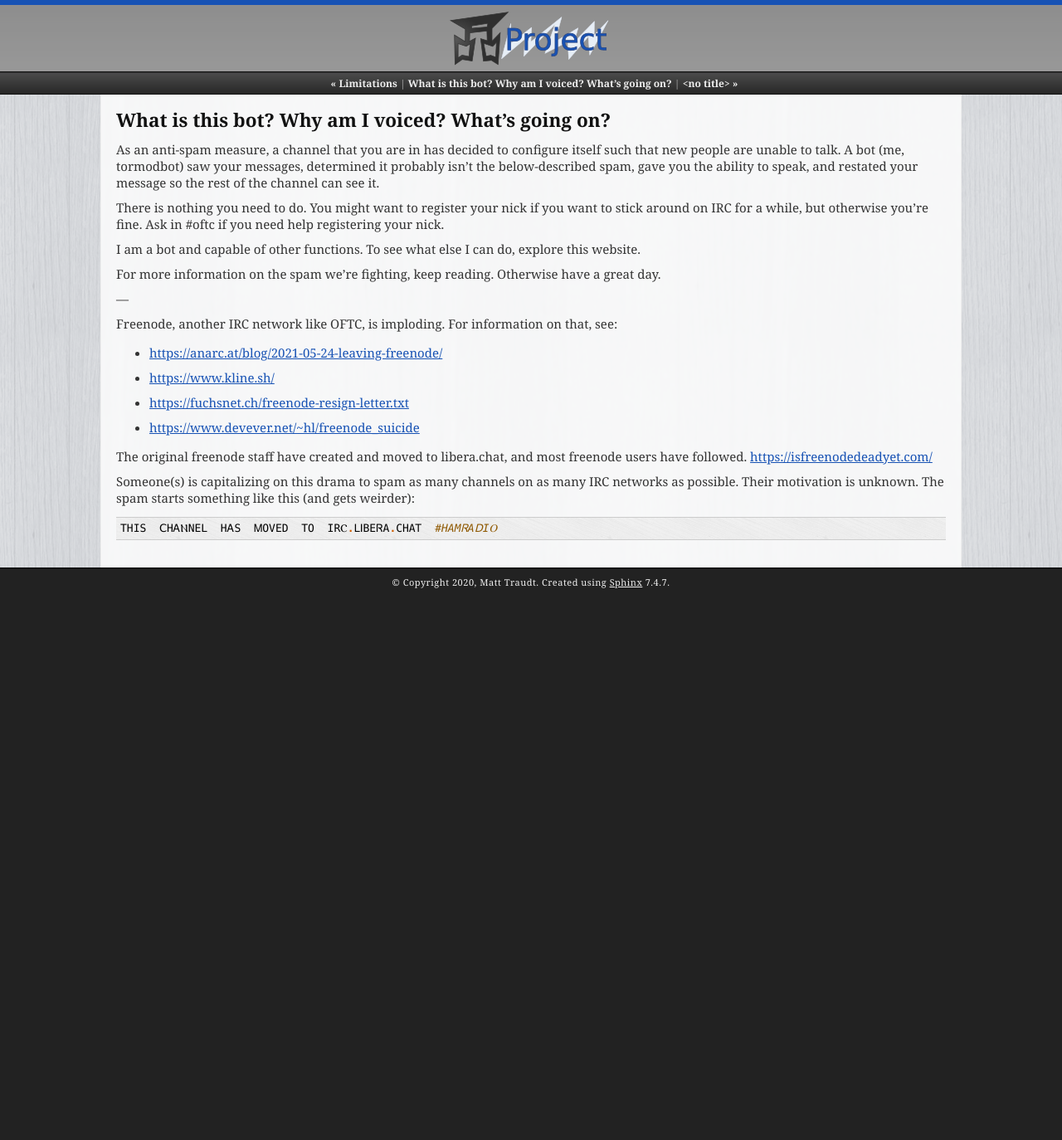
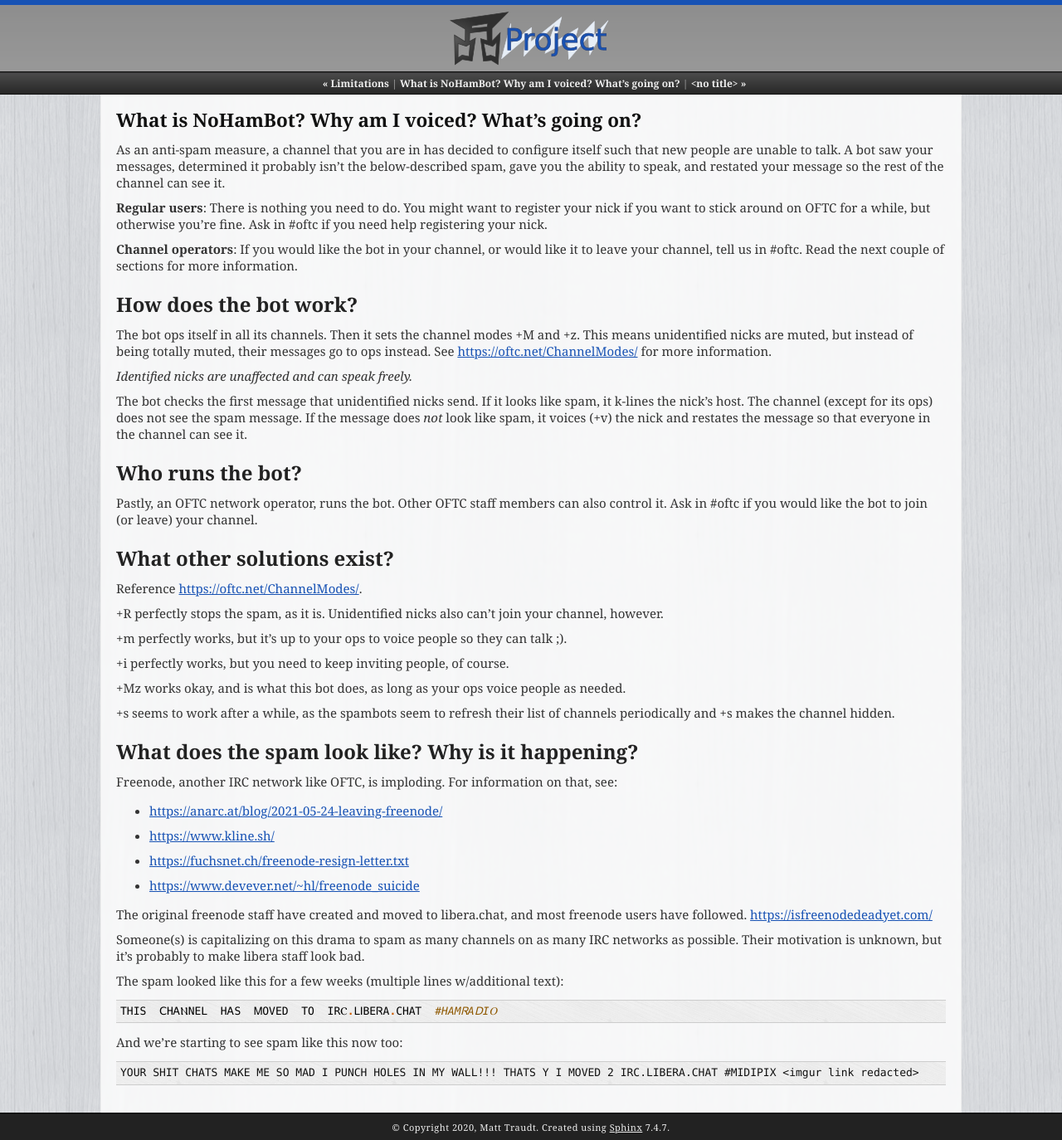
Before and after one commit to oftc/antispambot, a Sphinx documentation site: the page built from docs/liberaham.rst, in a window 1280 px wide. Shown: the whole page at 83% size. Built offline with Sphinx 7.4.7, drawn with Linux system fonts in a browser that asks for light colours; pages that are not in the unit, such as notebooks, are missing from menus; before the commit the page ends 900 px from its top, so only the background shows below that.

Commit message:
Update liberaham info page

```diff
--- a/docs/liberaham.rst
+++ b/docs/liberaham.rst
@@ -1,25 +1,68 @@
-What is this bot? Why am I voiced? What's going on?
+What is NoHamBot? Why am I voiced? What's going on?
 ===================================================
 
 As an anti-spam measure, a channel that you are in has decided to configure
-itself such that new people are unable to talk. A bot (me, tormodbot) saw your
-messages, determined it probably isn't the below-described spam, gave you the
-ability to speak, and restated your message so the rest of the channel can see
-it.
+itself such that new people are unable to talk. A bot saw your messages,
+determined it probably isn't the below-described spam, gave you the ability to
+speak, and restated your message so the rest of the channel can see it.
 
+**Regular users**:
 There is nothing you need to do. You might want to register your nick if you
-want to stick around on IRC for a while, but otherwise you're fine. Ask in
+want to stick around on OFTC for a while, but otherwise you're fine. Ask in
 #oftc if you need help registering your nick.
 
-I am a bot and capable of other functions. To see what else I can do, explore
-this website.
+**Channel operators**:
+If you would like the bot in your channel, or would like it to leave your
+channel, tell us in #oftc. Read the next couple of sections for more
+information.
 
-For more information on the spam we're fighting, keep reading. Otherwise have a
-great day.
 
----
+How does the bot work?
+----------------------
 
-Freenode, another IRC network like OFTC, is imploding. For information on that, see:
+The bot ops itself in all its channels. Then it sets the channel modes +M and
++z.  This means unidentified nicks are muted, but instead of being totally
+muted, their messages go to ops instead. See https://oftc.net/ChannelModes/ for
+more information.
+
+*Identified nicks are unaffected and can speak freely.*
+
+The bot checks the first message that unidentified nicks send. If it looks like
+spam, it k-lines the nick's host. The channel (except for its ops) does not see
+the spam message.  If the message does *not* look like spam, it voices (+v) the
+nick and restates the message so that everyone in the channel can see it.
+
+Who runs the bot?
+-----------------
+
+Pastly, an OFTC network operator, runs the bot. Other OFTC staff members can
+also control it. Ask in #oftc if you would like the bot to join (or leave) your
+channel.
+
+What other solutions exist?
+---------------------------
+
+Reference https://oftc.net/ChannelModes/.
+
++R perfectly stops the spam, as it is. Unidentified nicks also can't join your
+channel, however.
+
++m perfectly works, but it's up to your ops to voice people so they can talk
+;).
+
++i perfectly works, but you need to keep inviting people, of course.
+
++Mz works okay, and is what this bot does, as long as your ops voice people as
+needed.
+
++s seems to work after a while, as the spambots seem to refresh their list of
+channels periodically and +s makes the channel hidden.
+
+What does the spam look like? Why is it happening?
+--------------------------------------------------
+
+Freenode, another IRC network like OFTC, is imploding. For information on that,
+see:
 
 - https://anarc.at/blog/2021-05-24-leaving-freenode/
 - https://www.kline.sh/
@@ -30,7 +73,13 @@
 freenode users have followed. https://isfreenodedeadyet.com/
 
 Someone(s) is capitalizing on this drama to spam as many channels on as many
-IRC networks as possible. Their motivation is unknown.
-The spam starts something like this (and gets weirder)::
+IRC networks as possible. Their motivation is unknown, but it's probably to
+make libera staff look bad.
+
+The spam looked like this for a few weeks (multiple lines w/additional text)::
 
    THІЅ  ⅭHᎪⲚΝΕL  ΗᎪS  ᎷОVΕD  ТO  IRⲤ.ⅬⅠΒEᏒA.CHAᎢ  #HAΜᏒΑⅮΙⲞ
+
+And we're starting to see spam like this now too::
+
+   YOUR SHIT CHATS MAKE ME SO MAD I PUNCH HOLES IN MY WALL!!! THATS Y I MOVED 2 IRC.LIBERA.CHAT #MIDIPIX <imgur link redacted>
```
